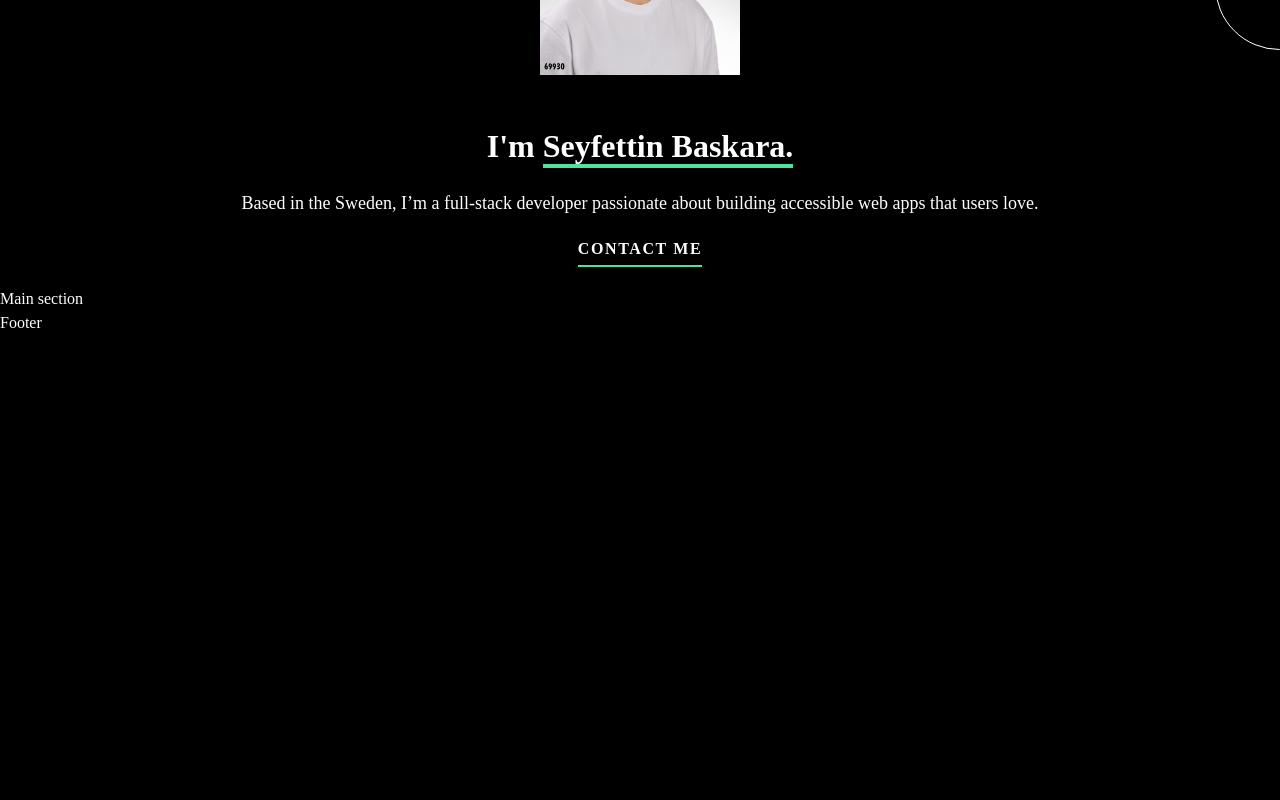
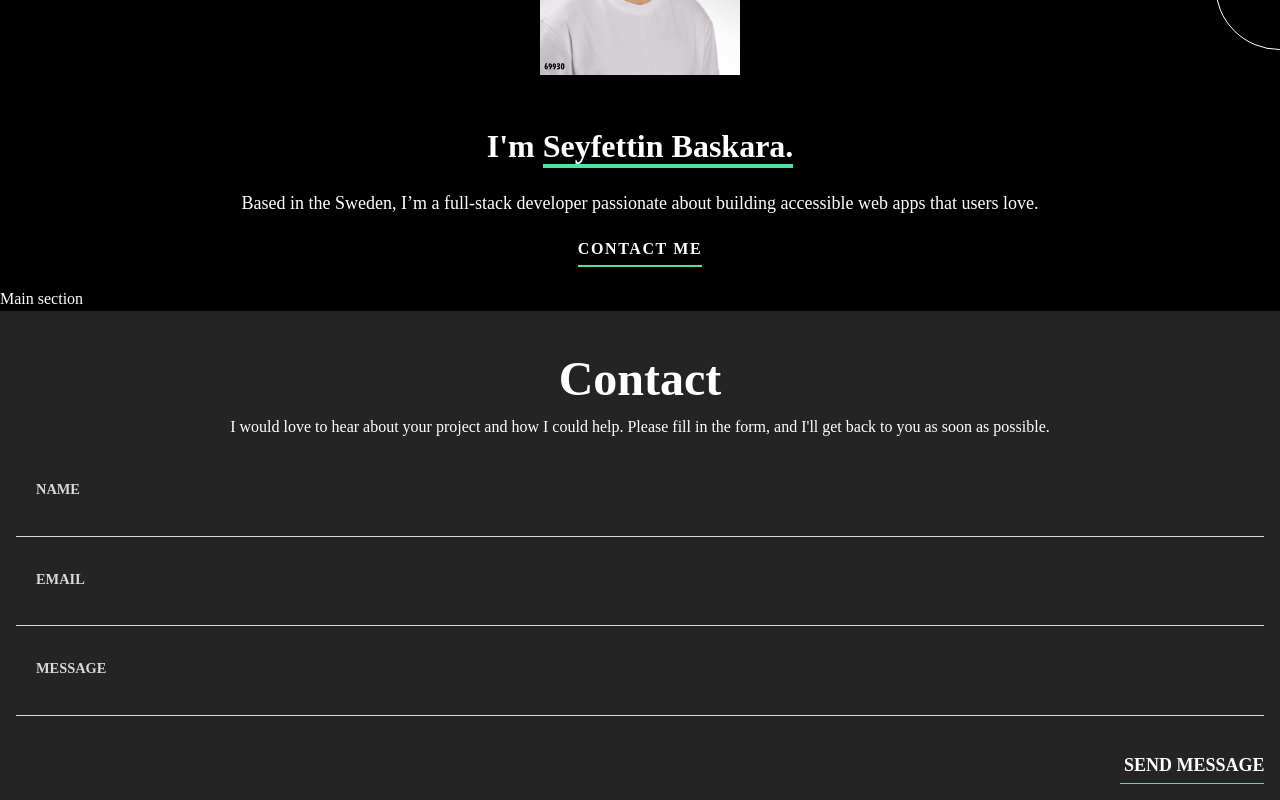
Before and after one commit to SeyfBaskara/Portfolio, a Next.js app: page / in a window 1280 px wide. Shown: the part 287-1087 px from the top of the page. Before the commit the page ends 800 px from the top, so only its background shows below. Built offline with nearby package versions, Linux system fonts and the light colour scheme.

Commit message:
add react form on footer component

```diff
--- a/components/Layout/Footer/Footer.tsx
+++ b/components/Layout/Footer/Footer.tsx
@@ -1,11 +1,24 @@
 import React from 'react'
+import SendMessageForm from '../../form/SendMessageForm'
 
 const Footer: React.FC = () => {
    return (
-      <div className="text-White">
-         <p>Footer</p>
-      </div>
+      <section className="text-White bg-Dark_Gray p-4">
+         <div className="flex flex-col items-center text-center mt-4 ">
+            <h1 className="text-large font-bold">Contact</h1>
+            <p>
+               I would love to hear about your project and how I could help. Please fill in the form, and I&apos;ll get
+               back to you as soon as possible.
+            </p>
+         </div>
+         <SendMessageForm />
+      </section>
    )
 }
 
 export default Footer
+
+/**
+ * create a separeta component for the circle and ring svg
+ *
+ */
--- /dev/null
+++ b/components/form/SendMessageForm.tsx
@@ -0,0 +1,73 @@
+import React from 'react'
+import { useForm, SubmitHandler } from 'react-hook-form'
+
+type FormValues = {
+   name: string
+   email: string
+   message: string
+}
+
+const style = {
+   label: 'flex flex-col',
+   span: 'text-Grey font-semibold text-sm pl-5',
+   input: 'p-1 text-base bg-Dark_Gray border-b border-Grey focus:outline-none focus:border-Green',
+}
+
+const SendMessageForm = () => {
+   const { register, handleSubmit, reset } = useForm<FormValues>()
+
+   const onSubmit: SubmitHandler<FormValues> = (data) => {
+      console.log(data)
+      reset()
+   }
+
+   return (
+      <form onSubmit={handleSubmit(onSubmit)} className="flex flex-col gap-8 mt-10">
+         <label htmlFor="name" className={`${style.label}`}>
+            <span className={`${style.span}`}>NAME</span>
+            <input
+               className={`${style.input}`}
+               type="text"
+               autoComplete="off"
+               {...register('name', { required: true })}
+            />
+         </label>
+
+         <label htmlFor="email" className={`${style.label}`}>
+            <span className={`${style.span}`}>EMAIL</span>
+            <input
+               className={`${style.input}`}
+               type="email"
+               autoComplete="off"
+               {...register('email', {
+                  required: true,
+                  pattern: {
+                     value: /^[\w-\.]+@([\w-]+\.)+[\w-]{1,4}$/i,
+                     message: 'Please provide an valid email',
+                  },
+               })}
+            />
+         </label>
+
+         <label htmlFor="message" className={`${style.label}`}>
+            <span className={`${style.span}`}>MESSAGE</span>
+            <input
+               className={`${style.input}`}
+               type="text"
+               autoComplete="off"
+               {...register('message', { required: true })}
+            />
+         </label>
+
+         <div className="flex justify-end">
+            <input
+               type="submit"
+               value="SEND MESSAGE"
+               className="border-b border-Green text-base font-bold p-1 w-36 cursor-pointer"
+            />
+         </div>
+      </form>
+   )
+}
+
+export default SendMessageForm
--- a/package.json
+++ b/package.json
@@ -11,7 +11,8 @@
   "dependencies": {
     "next": "12.1.6",
     "react": "18.1.0",
-    "react-dom": "18.1.0"
+    "react-dom": "18.1.0",
+    "react-hook-form": "^7.41.5"
   },
   "devDependencies": {
     "@types/node": "17.0.32",
--- a/tailwind.config.js
+++ b/tailwind.config.js
@@ -18,7 +18,7 @@ module.exports = {
       extend: {
          colors: {
             Black: '#151515',
-            Dark_Black: '#242424',
+            Dark_Gray: '#242424',
             White: '#FFFFFF',
             Grey: '#d9d9d9',
             Green: '#4EE1A0',
```
Also changed, not shown: 1 other file (tests, documents, lock files or other folders).
